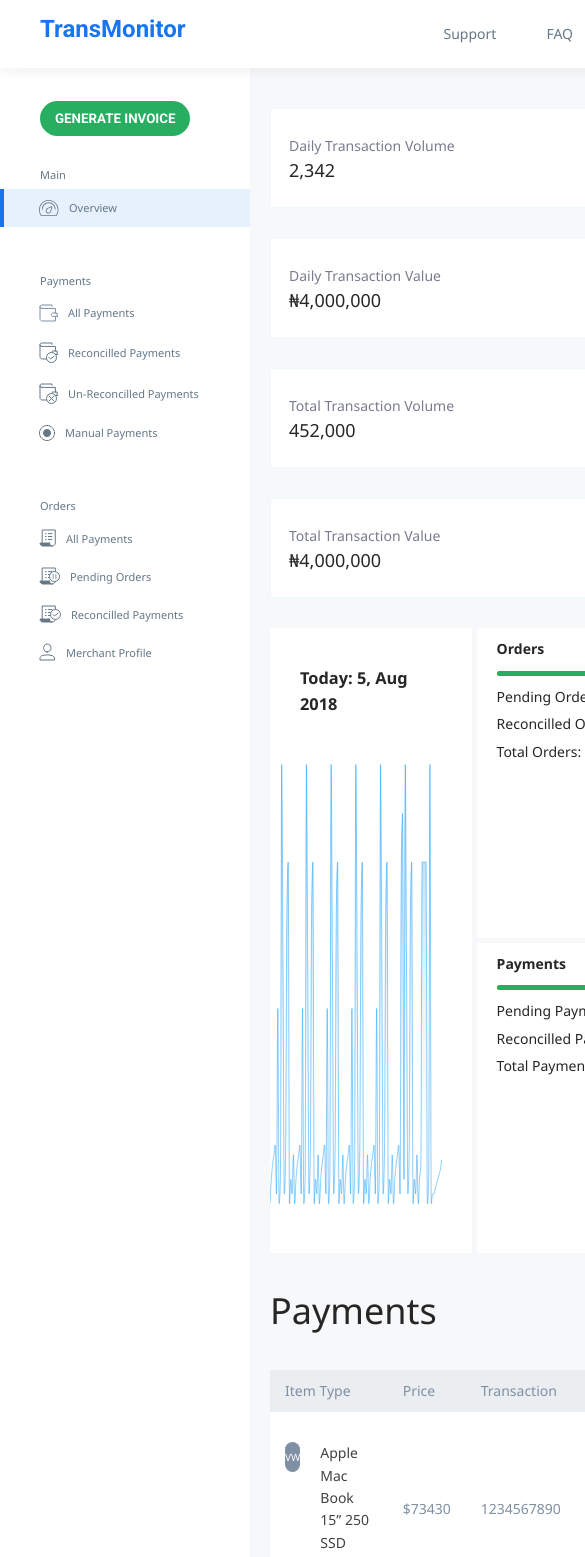
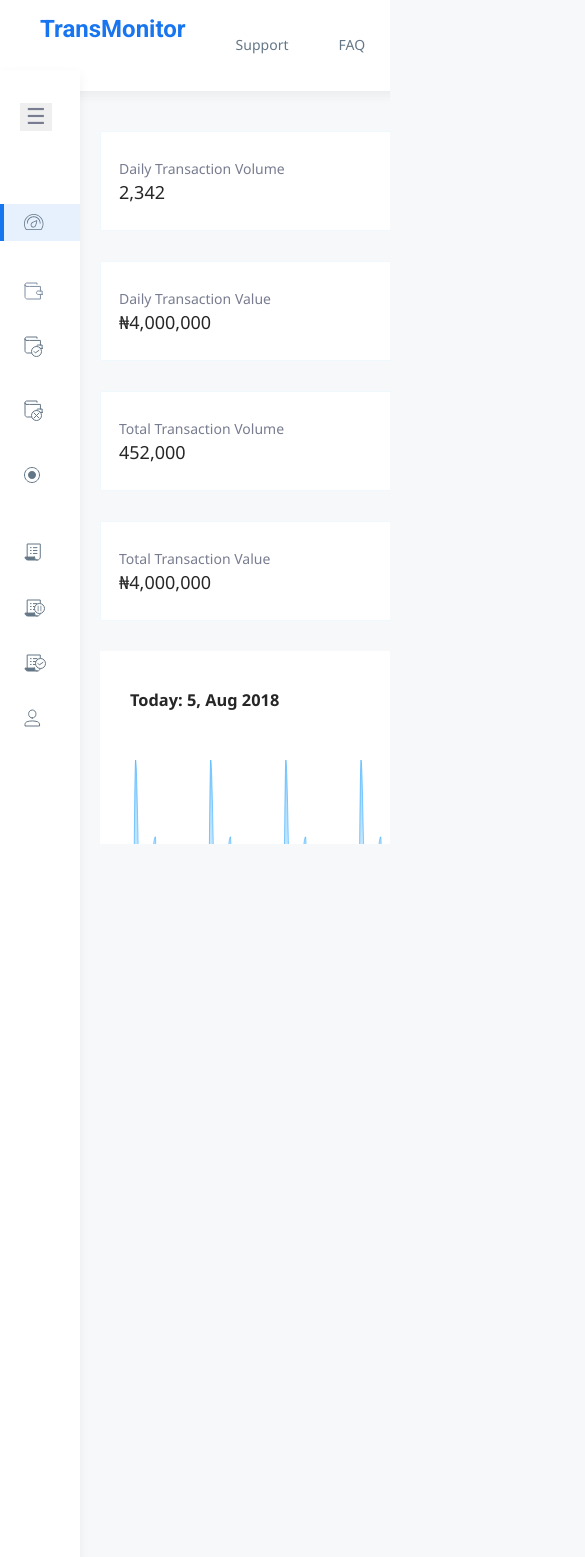
Before and after one commit to AdePhil/transmonitor-dashbaord, a React (Create React App) app: page / in a window 390 px wide. Shown: the top 1557 px of the page, 585 px wide, since content can reach past the window. Built offline with nearby package versions, Linux system fonts and the light colour scheme.

Commit message:
responsive side bar and table

```diff
--- a/src/Components/DashboardLayout/dashbaordlayout.scss
+++ b/src/Components/DashboardLayout/dashbaordlayout.scss
@@ -3,8 +3,47 @@
   min-height: 100vh;
   grid-template-columns: 250px 1fr;
   grid-template-rows: auto 1fr;
+
+  @media (max-width: 1200px) {
+    grid-template-columns: 1fr;
+    overflow: scroll;
+    height: 100vh;
+  }
+  &.show {
+    .dashboard__side-nav {
+      width: 250px;
+    }
+    .side-nav {
+      &__heading {
+        opacity: 1;
+      }
+      .invoice-btn {
+        opacity: 1;
+      }
+      &__group {
+        margin-bottom: 45px;
+        &:first-child {
+          margin-top: 30px;
+        }
+      }
+
+      &__item {
+        padding-left: 35px;
+        span {
+          opacity: 1;
+        }
+      }
+    }
+  }
   &__main {
     padding: 40px 80px 30px 20px;
+    @media (max-width: 1200px) {
+      padding-left: 120px;
+    }
+    @media (max-width: 780px) {
+      padding-right: 20px;
+      padding-left: 100px;
+    }
   }
   &__nav {
     grid-column: 1/-1;
@@ -82,6 +121,38 @@
     background-color: #fff;
     padding: 33px 0px 20px 0px;
     color: #647787;
+    width: 250px;
+    transition: width 200ms;
+    @media (max-width: 1200px) {
+      height: 100vh;
+      width: 80px;
+      position: absolute;
+      margin-top: 70px;
+      box-shadow: 0px 4px 10px rgba(79, 79, 79, 0.07);
+      z-index: 200;
+      height: 100%;
+      top: 0;
+      bottom: 0;
+      height: 210%;
+    }
+    .invoice-btn {
+      @media (max-width: 1200px) {
+        opacity: 0;
+        pointer-events: none;
+      }
+    }
+    .mobile-hamburger {
+      display: none;
+      border: none;
+      outline: none;
+      font-size: 22px;
+      margin-left: 20px;
+      color: #787c90;
+      font-weight: 100;
+      @media (max-width: 1200px) {
+        display: inline-block;
+      }
+    }
   }
   .m-side {
     margin-left: 40px;
@@ -94,13 +165,24 @@
       margin-top: 0;
       margin-bottom: 5px;
       margin-left: 40px;
+      @media (max-width: 1200px) {
+        opacity: 0;
+        pointer-events: none;
+      }
     }
     &__group {
+      @media (max-width: 1200px) {
+        margin-bottom: 0;
+      }
       margin-bottom: 45px;
       &:first-child {
         margin-top: 30px;
+        @media (max-width: 1200px) {
+          margin-top: 0;
+        }
       }
     }
+
     &__item {
       display: block;
       text-decoration: none;
@@ -112,6 +194,16 @@
       padding-left: 35px;
       border-left: 4px solid transparent;
       transition: background-color 200ms ease;
+      @media (max-width: 1200px) {
+        padding-left: 20px;
+      }
+
+      span {
+        @media (max-width: 1200px) {
+          opacity: 0;
+          pointer-events: none;
+        }
+      }
 
       &:hover,
       &.active {
--- a/src/Components/DashboardLayout/index.js
+++ b/src/Components/DashboardLayout/index.js
@@ -1,9 +1,16 @@
 /* eslint-disable jsx-a11y/anchor-is-valid */
-import React from "react";
+import React, { useState } from "react";
 import "./dashbaordlayout.scss";
 const DashboardLayout = ({ children }) => {
+  const [show, setShow] = useState(false);
+  const toggleClick = () => {
+    console.log("here");
+    setShow(previousShow => {
+      return !previousShow;
+    });
+  };
   return (
-    <div className="dashboard">
+    <div className={show ? "dashboard show" : "dashboard"}>
       <div className="dashboard__nav">
         <header className="dashboard__header">
           <div className="dashboard__header-container">
@@ -31,7 +38,10 @@ const DashboardLayout = ({ children }) => {
         </header>
       </div>
       <aside className="dashboard__side-nav">
-        <button className="btn btn--green btn--radius btn--bold m-side">
+        <button className="mobile-hamburger" onClick={toggleClick}>
+          &#x2630;
+        </button>
+        <button className="btn btn--green btn--radius btn--bold m-side invoice-btn">
           GENERATE INVOICE
         </button>
         <nav className="side-nav">
--- a/src/Components/Table/table.scss
+++ b/src/Components/Table/table.scss
@@ -62,4 +62,53 @@ tbody tr:nth-child(odd) {
   justify-content: center;
   margin-right: 20px;
   font-weight: normal;
+  @media (max-width: 780px) {
+    display: none;
+  }
 }
+
+@media (max-width: 780px) {
+  thead tr {
+    position: absolute;
+    top: -9999px;
+    left: -9999px;
+  }
+  table,
+  thead,
+  tbody,
+  th,
+  td,
+  tr {
+    display: block;
+  }
+  tbody tr {
+    display: flex;
+    flex-wrap: wrap;
+  }
+  tbody td {
+    width: 50%;
+    position: relative;
+    padding-top: 30px;
+    padding-left: 10px;
+  }
+  tbody td:before {
+    position: absolute;
+    top: 6px;
+    left: 10px;
+    width: 45%;
+    padding-right: 10px;
+    white-space: nowrap;
+  }
+  tbody td:nth-of-type(1):before {
+    content: "Item Type";
+  }
+  tbody td:nth-of-type(2):before {
+    content: "Price";
+  }
+  tbody td:nth-of-type(3):before {
+    content: "Transaction";
+  }
+  tbody td:nth-of-type(4):before {
+    content: "Time";
+  }
+}
--- a/src/Pages/Dashboard/Dashboard.js
+++ b/src/Pages/Dashboard/Dashboard.js
@@ -64,7 +64,7 @@ class Dashboard extends Component {
                 </AreaChart>
               </ResponsiveContainer>
             </div>
-            <div className="dashboard__stat-info">
+            <div className="dashboard__stat-info orders">
               <h4>Orders</h4>
               <div className="progress" />
               <p>
@@ -77,7 +77,7 @@ class Dashboard extends Component {
                 Total Orders: <span className="bold text-green">100</span>
               </p>
             </div>
-            <div className="dashboard__stat-info">
+            <div className="dashboard__stat-info payments">
               <h4>Payments</h4>
               <div className="progress" />
               <p>
--- a/src/Pages/Dashboard/dashboard.scss
+++ b/src/Pages/Dashboard/dashboard.scss
@@ -10,9 +10,20 @@
     grid-template-rows: 1fr 1fr;
     grid-gap: 5px;
     margin-top: 30px;
+    @media (max-width: 1200px) {
+      grid-template-columns: 1fr 1fr;
+    }
+    @media (max-width: 770px) {
+      grid-template-columns: 1fr;
+      grid-template-rows: 1fr;
+    }
     &-graph {
       background-color: #fff;
       grid-row: 1/-1;
+      @media (max-width: 1200px) {
+        grid-column: 1/ -1;
+        grid-row: 1 span;
+      }
       &-details {
         padding: 20px 30px;
       }
@@ -23,6 +34,21 @@
       min-width: 350px;
       background-color: #fff;
       padding: 10px 20px 10px 20px;
+      @media (max-width: 1200px) {
+        min-width: 100%;
+        height: 100px;
+      }
+      @media (max-width: 770px) {
+        grid-column: 1/-1;
+      }
+      &.orders {
+        @media (max-width: 1200px) {
+          grid-column: 1/2;
+        }
+        @media (max-width: 770px) {
+          grid-column: 1/-1;
+        }
+      }
 
       h4 {
         margin: 0 0 10px 0;
```
